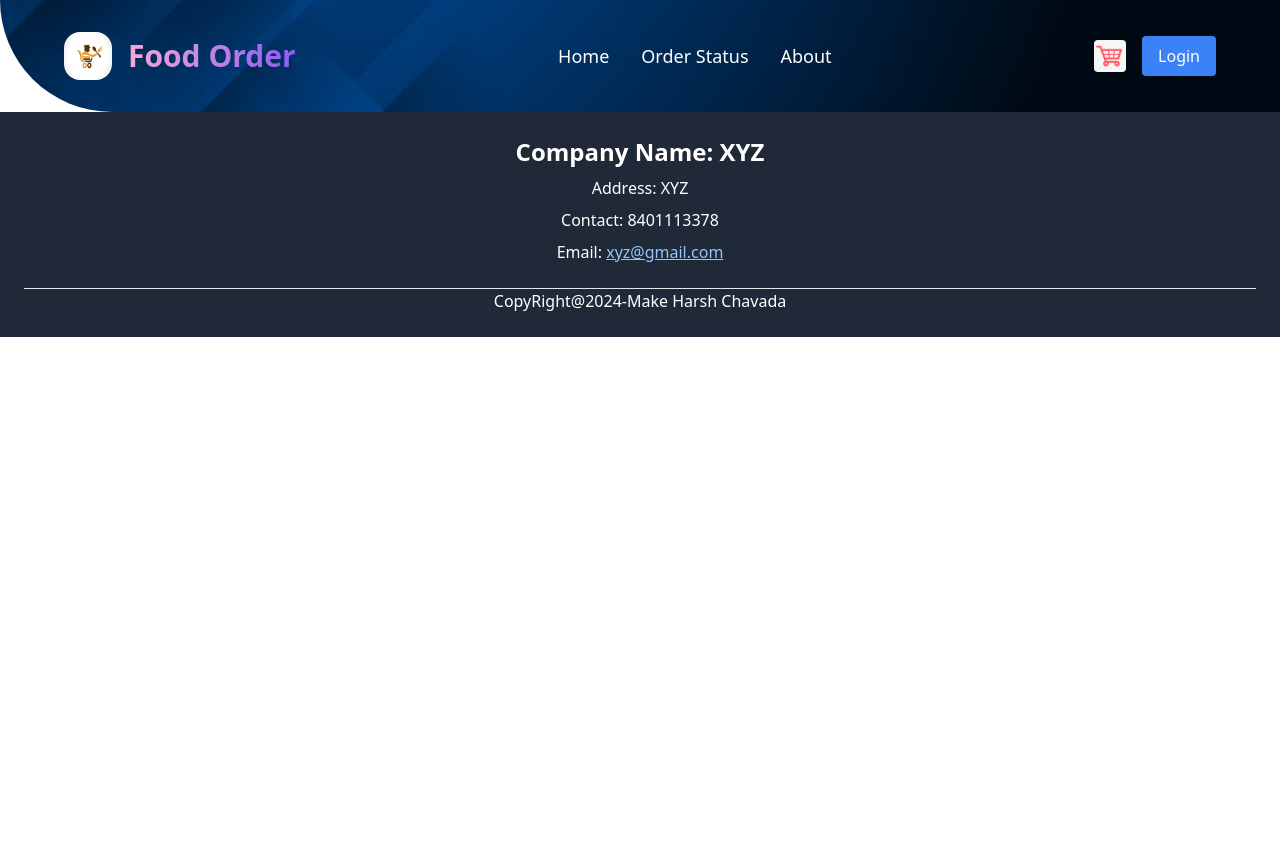
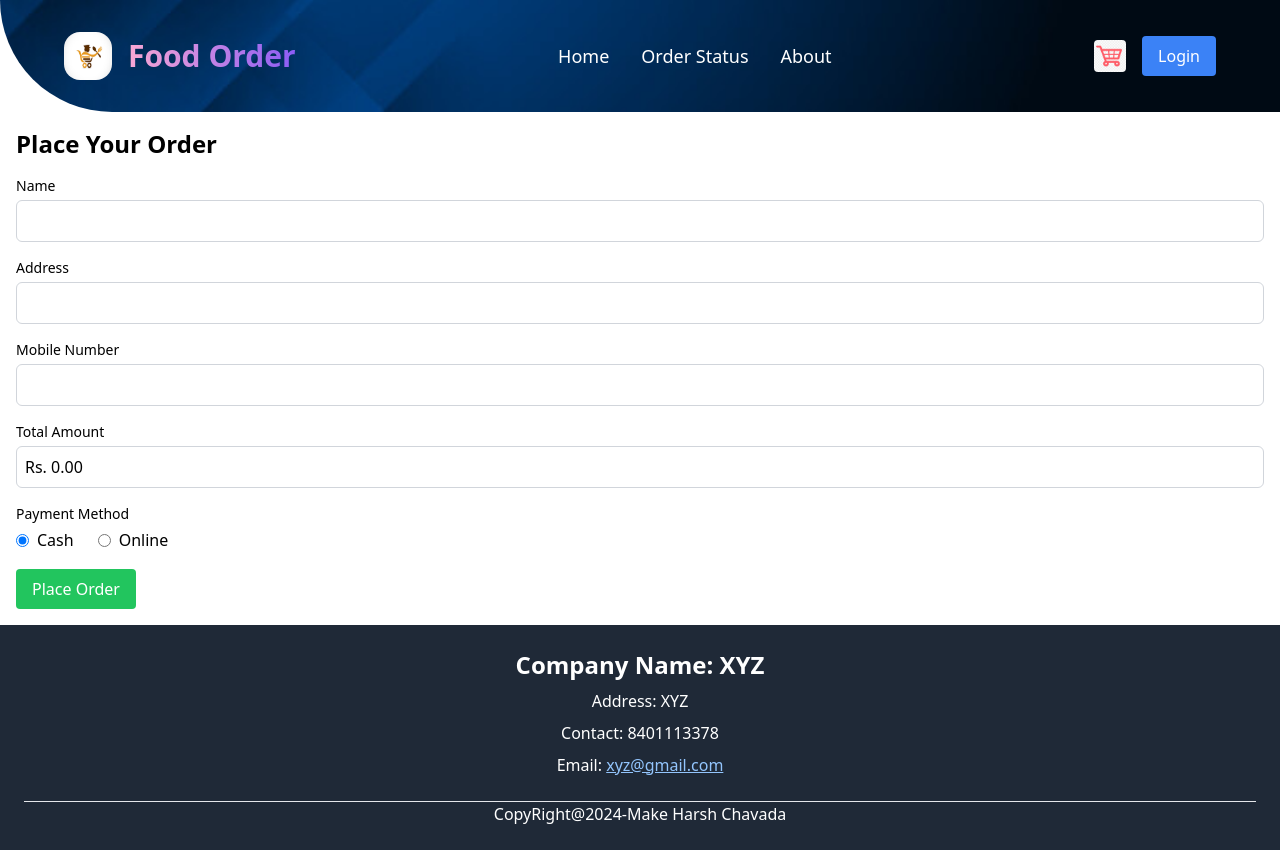
Before and after one commit to Harsh122002/foodorderFrontend, a React (Create React App) app: page /orderPlace in a window 1280 px wide. Before the commit the page ends 800 px from the top, so only its background shows below. Built offline with nearby package versions, Linux system fonts and the light colour scheme.

Commit message:
order detial ui.

```diff
--- a/src/App.js
+++ b/src/App.js
@@ -1,4 +1,3 @@
-// App.js
 import React from "react";
 import {
   BrowserRouter as Router,
@@ -19,12 +18,16 @@ import AddGroup from "./pages/addGroup";
 import AddProduct from "./pages/addProduct";
 import { CartPage } from "./pages/CartPage";
 import { CartProvider } from "./pages/CartContext";
+import OrderPlace from "./pages/orderPlace";
+import { TotalAmountProvider } from "./pages/TotalAmountContext";
 
 function App() {
   return (
     <Router>
       <CartProvider>
-        <AppContent />
+        <TotalAmountProvider>
+          <AppContent />
+        </TotalAmountProvider>
       </CartProvider>
     </Router>
   );
@@ -49,6 +52,7 @@ function AppContent() {
         <Route path="/dashboard" element={<Dashboard />} />
         <Route path="/admin" element={<AdminLogin />} />
         <Route path="/adminDashboard" element={<AdminDashboard />} />
+        <Route path="/orderPlace" element={<OrderPlace />} />
         <Route path="/cart" element={<CartPage />} />
         <Route path="/" element={<Navigate to="/dashboard" />} />{" "}
         {/* Default to dashboard */}
--- a/src/pages/CartPage.js
+++ b/src/pages/CartPage.js
@@ -1,25 +1,46 @@
 import React, { useContext } from "react";
 import { CartContext } from "./CartContext";
+import { useNavigate } from "react-router-dom";
 
 export const CartPage = () => {
   const { cart, removeFromCart } = useContext(CartContext);
-  console.log(cart.id);
+  const navigate = useNavigate();
+
+  // Calculate total order amount
+  const totalAmount = cart.reduce(
+    (acc, item) => acc + item.qty * item.price,
+    0
+  );
+
+  const handleOrder = () => {
+    navigate("/orderPlace");
+  };
+
   return (
     <div className="container mx-auto p-4">
       <h2 className="text-2xl font-bold mb-4">Shopping Cart</h2>
       {cart.length === 0 ? (
         <p>Your cart is empty</p>
       ) : (
+        <>
           <div className="grid grid-cols-1 sm:grid-cols-2 md:grid-cols-3 lg:grid-cols-4 gap-4">
             {cart.map((item, index) => (
               <div key={index} className="p-4 border rounded shadow-lg">
                 <img
-                src={item.image || "/back.png"}
+                  src={
+                    item.image
+                      ? `http://localhost:5000/${item.image}`
+                      : "/back.png"
+                  }
                   alt={item.name}
                   className="w-full h-32 object-cover mb-4"
                 />
                 <h3 className="text-xl font-semibold">{item.name}</h3>
-              <p className="mt-2">Quantity: {item.qty}</p>
+                <p className="mt-2 text-xs">Quantity: {item.qty}</p>
+                <p className="mt-2 text-xs">Price: Rs.{item.price}</p>
+                <p className="mt-2 text-xs">
+                  Total: Rs.{item.qty * item.price}
+                </p>
                 <button
                   onClick={() => removeFromCart(item.name)}
                   className="mt-4 bg-red-500 text-white px-4 py-2 rounded hover:bg-red-700 transition"
@@ -29,6 +50,18 @@ export const CartPage = () => {
               </div>
             ))}
           </div>
+          <div className="mt-8 text-center">
+            <h3 className="text-xl font-bold">
+              Total Order Amount: Rs.{totalAmount.toFixed(2)}
+            </h3>
+            <button
+              onClick={handleOrder}
+              className="mt-4 bg-green-500 text-white px-4 py-2 rounded hover:bg-green-700 transition"
+            >
+              Order Now
+            </button>
+          </div>
+        </>
       )}
     </div>
   );
--- /dev/null
+++ b/src/pages/TotalAmountContext.js
@@ -0,0 +1,24 @@
+import React, { createContext, useState, useEffect, useContext } from "react";
+import { CartContext } from "./CartContext";
+
+export const TotalAmountContext = createContext();
+
+export const TotalAmountProvider = ({ children }) => {
+  const { cart } = useContext(CartContext);
+  const [totalAmount, setTotalAmount] = useState(0);
+
+  useEffect(() => {
+    const calculateTotalAmount = () => {
+      const total = cart.reduce((acc, item) => acc + item.qty * item.price, 0);
+      setTotalAmount(total);
+    };
+
+    calculateTotalAmount();
+  }, [cart]);
+
+  return (
+    <TotalAmountContext.Provider value={totalAmount}>
+      {children}
+    </TotalAmountContext.Provider>
+  );
+};
--- a/src/pages/dashboard.jsx
+++ b/src/pages/dashboard.jsx
@@ -48,7 +48,8 @@ export const Dashboard = () => {
         id: product.id,
         name: product.productName,
         qty,
-        image: product.image,
+        image: product.filePath,
+        price: product.price,
       });
     }
   };
@@ -60,17 +61,19 @@ export const Dashboard = () => {
           key={index}
           className="w-full sm:w-1/2 md:w-1/3 lg:w-1/4 p-4 mx-auto"
         >
-          <div className="w-60 h-60 rounded overflow-hidden shadow-lg mx-auto">
+          <div className="w-60 h-60   rounded overflow-hidden shadow-lg mx-auto">
             <img
-              className="w-full h-32"
-              src={product.image || "/back.png"}
-              alt="Product"
+              className="w-full h-32 p-4"
+              src={`http://localhost:5000/${product.filePath}` || "/back.png"}
+              alt={product.productName}
             />
             <div className="ml-2 text-xl hover:text-2xl">
               {product.productName}
             </div>
-            <br />
-            <div className="flex justify-left items-center ml-2 mt-2">
+
+            <div className="ml-2 text-sm">Price :Rs.{product.price}</div>
+
+            <div className="flex justify-left items-center ml-2 mt-2 text-sm">
               <button
                 onClick={() => decrementQty(index)}
                 className="bg-red-500 text-white px-2 py-1 rounded"
--- /dev/null
+++ b/src/pages/orderPlace.jsx
@@ -0,0 +1,111 @@
+import React, { useContext, useState } from "react";
+import { useNavigate } from "react-router-dom";
+import { TotalAmountContext } from "./TotalAmountContext";
+
+export default function OrderPlace() {
+  const totalAmount = useContext(TotalAmountContext);
+  const navigate = useNavigate();
+  const [formData, setFormData] = useState({
+    name: "",
+    address: "",
+    mobileNumber: "",
+    paymentMethod: "cash",
+  });
+
+  const handleChange = (e) => {
+    const { name, value } = e.target;
+    setFormData((prevFormData) => ({
+      ...prevFormData,
+      [name]: value,
+    }));
+  };
+
+  const handleSubmit = (e) => {
+    e.preventDefault();
+    if (formData.paymentMethod === "cash") {
+      navigate("/success");
+    } else {
+      navigate("/onlinePayment");
+    }
+  };
+
+  return (
+    <div className="container mx-auto p-4">
+      <h2 className="text-2xl font-bold mb-4">Place Your Order</h2>
+      <form onSubmit={handleSubmit} className="space-y-4">
+        <div>
+          <label className="block text-sm font-medium">Name</label>
+          <input
+            type="text"
+            name="name"
+            value={formData.name}
+            onChange={handleChange}
+            className="mt-1 block w-full p-2 border border-gray-300 rounded-md"
+            required
+          />
+        </div>
+        <div>
+          <label className="block text-sm font-medium">Address</label>
+          <input
+            type="text"
+            name="address"
+            value={formData.address}
+            onChange={handleChange}
+            className="mt-1 block w-full p-2 border border-gray-300 rounded-md"
+            required
+          />
+        </div>
+        <div>
+          <label className="block text-sm font-medium">Mobile Number</label>
+          <input
+            type="tel"
+            name="mobileNumber"
+            value={formData.mobileNumber}
+            onChange={handleChange}
+            className="mt-1 block w-full p-2 border border-gray-300 rounded-md"
+            required
+          />
+        </div>
+        <div>
+          <label className="block text-sm font-medium">Total Amount</label>
+          <p className="mt-1 p-2 border border-gray-300 rounded-md">
+            Rs. {totalAmount.toFixed(2)}
+          </p>
+        </div>
+        <div>
+          <label className="block text-sm font-medium">Payment Method</label>
+          <div className="mt-1">
+            <label className="inline-flex items-center">
+              <input
+                type="radio"
+                name="paymentMethod"
+                value="cash"
+                checked={formData.paymentMethod === "cash"}
+                onChange={handleChange}
+                className="form-radio"
+              />
+              <span className="ml-2">Cash</span>
+            </label>
+            <label className="inline-flex items-center ml-6">
+              <input
+                type="radio"
+                name="paymentMethod"
+                value="online"
+                checked={formData.paymentMethod === "online"}
+                onChange={handleChange}
+                className="form-radio"
+              />
+              <span className="ml-2">Online</span>
+            </label>
+          </div>
+        </div>
+        <button
+          type="submit"
+          className="mt-4 bg-green-500 text-white px-4 py-2 rounded hover:bg-green-700 transition"
+        >
+          Place Order
+        </button>
+      </form>
+    </div>
+  );
+}
```
Lines whose indentation alone changed are shown as unchanged.
